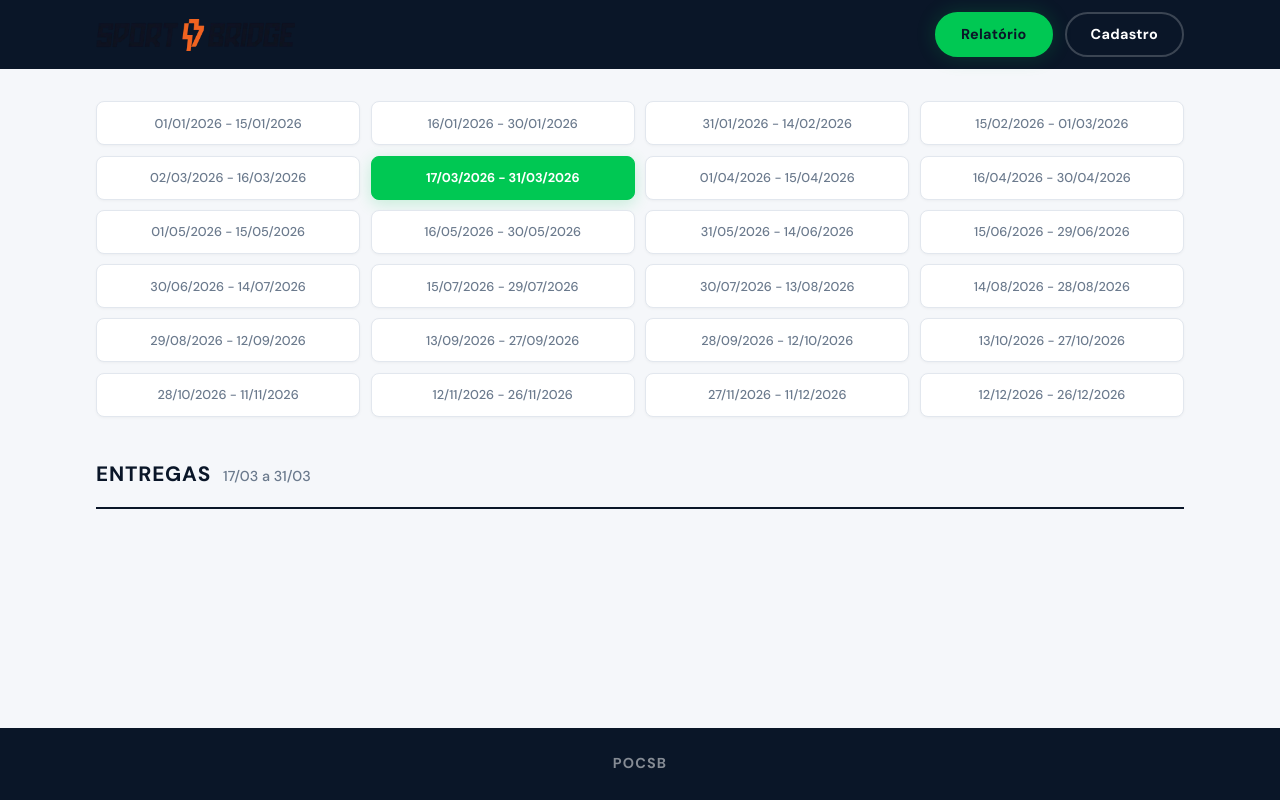
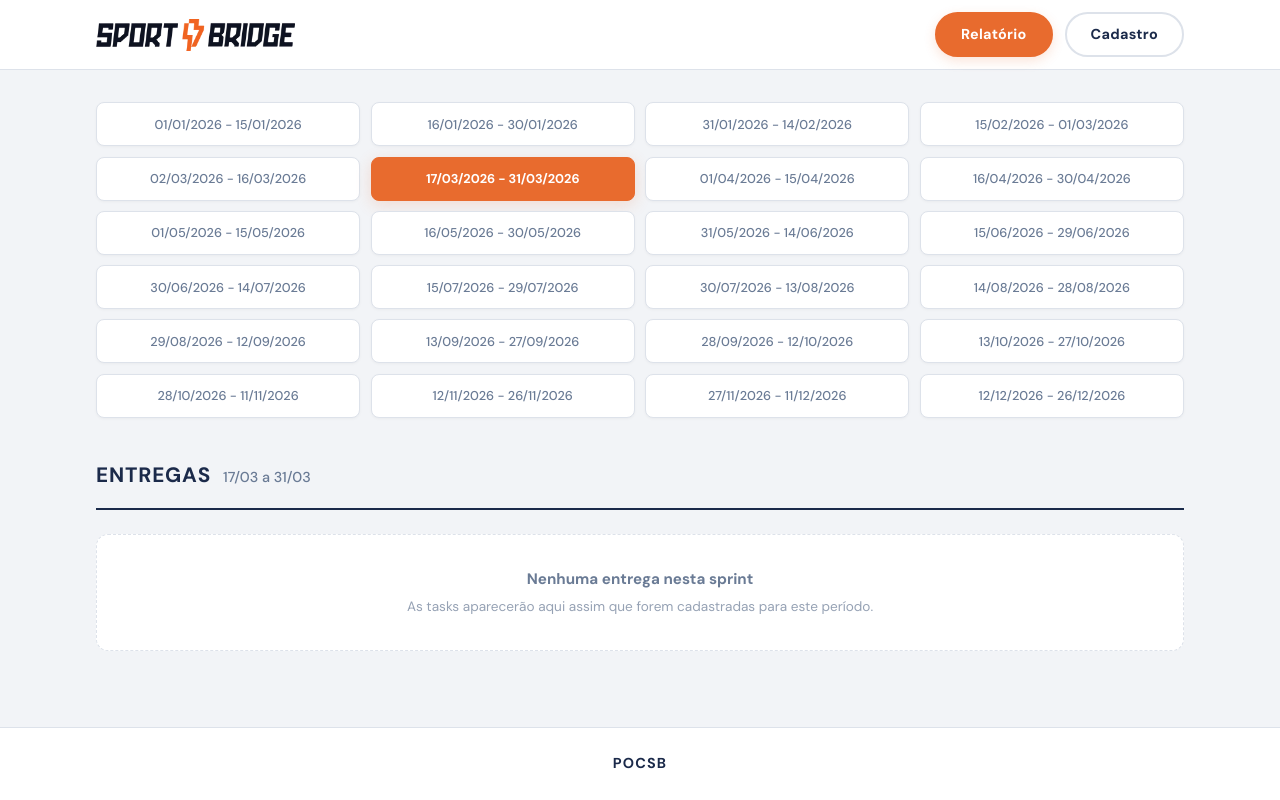
Before and after one commit to liviapatrezze/POC_SB, a Django app: page / in a window 1280 px wide. Run offline with Django 5.2, Linux system fonts and the light colour scheme; data comes from the database, SQL or seed files in the repository.

Commit message:
adicionado Docker compose e ajustado o layout

```diff
--- a/poc/admin.py
+++ b/poc/admin.py
@@ -1,8 +1,5 @@
 from django.contrib import admin
 
-# Register your models here.
-
-from django.contrib import admin
 from .models import Sprint, Squad, SquadMember, Task, TaskImage
 
 admin.site.register(Sprint)
--- a/poc/static/poc/style.css
+++ b/poc/static/poc/style.css
@@ -1,14 +1,14 @@
 :root {
-  --bg: #f5f7fa;
+  --bg: #f2f4f7;
   --surface: #ffffff;
-  --text: #1a2332;
-  --muted: #6b7a8d;
-  --accent: #00c853;
-  --accent-hover: #00b848;
-  --accent-glow: rgba(0, 200, 83, 0.2);
-  --dark: #0a1628;
-  --dark-alt: #0f1f3a;
-  --border: #e2e7ee;
+  --text: #1b2a4a;
+  --muted: #6a7b95;
+  --accent: #e86b2e;
+  --accent-hover: #d45d22;
+  --accent-glow: rgba(232, 107, 46, 0.18);
+  --navy: #1b2a4a;
+  --navy-light: #2a3d66;
+  --border: #dde2ea;
   --font-sans: "DM Sans", system-ui, sans-serif;
   --space: clamp(1rem, 4vw, 2rem);
   --radius: 12px;
@@ -39,7 +39,8 @@ body {
 }
 
 .site-header {
-  background: var(--dark);
+  background: var(--surface);
+  border-bottom: 1px solid var(--border);
   position: sticky;
   top: 0;
   z-index: 100;
@@ -88,16 +89,16 @@ body {
 
 .btn-active {
   background: var(--accent);
-  color: var(--dark);
+  color: #fff;
   border: 2px solid var(--accent);
-  box-shadow: 0 0 20px var(--accent-glow);
+  box-shadow: 0 4px 12px var(--accent-glow);
   pointer-events: none;
 }
 
 .btn-outline {
   background: transparent;
-  color: #fff;
-  border: 2px solid rgba(255, 255, 255, 0.2);
+  color: var(--text);
+  border: 2px solid var(--border);
 }
 
 .btn-outline:hover {
@@ -106,7 +107,8 @@ body {
 }
 
 .site-footer {
-  background: var(--dark);
+  background: var(--surface);
+  border-top: 1px solid var(--border);
   margin-top: auto;
 }
 
@@ -118,7 +120,7 @@ body {
   font-size: 0.9rem;
   font-weight: 700;
   letter-spacing: 0.08em;
-  color: rgba(255, 255, 255, 0.5);
+  color: var(--navy);
 }
 
 .site-main {
@@ -137,6 +139,7 @@ body {
 }
 
 .sprint-cell {
+  display: block;
   font-family: inherit;
   font-size: 0.8rem;
   font-weight: 500;
@@ -147,6 +150,7 @@ body {
   color: var(--muted);
   cursor: pointer;
   text-align: center;
+  text-decoration: none;
   transition: all 0.2s ease;
   box-shadow: 0 1px 3px rgba(0, 0, 0, 0.04);
 }
@@ -154,7 +158,7 @@ body {
 .sprint-cell:hover {
   border-color: var(--accent);
   color: var(--text);
-  background: #f0fdf4;
+  background: #fef5f0;
 }
 
 .sprint-cell--active {
@@ -178,7 +182,7 @@ body {
   align-items: baseline;
   gap: 0.75rem;
   padding-bottom: 1rem;
-  border-bottom: 2px solid var(--dark);
+  border-bottom: 2px solid var(--navy);
   margin-bottom: 1.5rem;
 }
 
@@ -188,7 +192,7 @@ body {
   font-weight: 700;
   text-transform: uppercase;
   letter-spacing: 0.04em;
-  color: var(--dark);
+  color: var(--navy);
 }
 
 .entregas-range {
@@ -236,7 +240,7 @@ body {
   margin: 0 0 0.75rem;
   font-size: 1.25rem;
   font-weight: 700;
-  color: var(--dark);
+  color: var(--navy);
 }
 
 .entrega-desc {
@@ -244,6 +248,38 @@ body {
   font-size: 0.92rem;
   line-height: 1.75;
   color: var(--muted);
+}
+
+.entrega-image {
+  width: 100%;
+  border-radius: var(--radius-sm);
+  margin-bottom: 0.75rem;
+}
+
+.entrega-image:last-child {
+  margin-bottom: 0;
+}
+
+.empty-state {
+  padding: 2rem;
+  background: var(--surface);
+  border: 1px dashed var(--border);
+  border-radius: var(--radius);
+  text-align: center;
+}
+
+.empty-state-title {
+  margin: 0 0 0.25rem;
+  font-size: 0.95rem;
+  font-weight: 600;
+  color: var(--muted);
+}
+
+.empty-state-desc {
+  margin: 0;
+  font-size: 0.85rem;
+  color: var(--muted);
+  opacity: 0.7;
 }
 
 .entrega-image-placeholder {
@@ -271,13 +307,13 @@ body {
   font-size: clamp(1.75rem, 4vw, 2.25rem);
   font-weight: 700;
   line-height: 1.2;
-  color: var(--dark);
+  color: var(--navy);
 }
 
 .content-card .lead {
   margin: 0 0 1.5rem;
   font-size: 1.05rem;
-  color: var(--accent-hover);
+  color: var(--accent);
   font-weight: 600;
 }
 
--- a/poc/templates/poc/home.html
+++ b/poc/templates/poc/home.html
@@ -6,8 +6,7 @@
 <section class="sprint-grid">
   {% for sprint in sprints %}
     <a href="?sprint_id={{ sprint.id }}"
-       class="sprint-cell{% if forloop.counter0 == selected_index %} sprint-cell--active{% endif %}"
-       style="text-decoration: none; display: inline-block;">
+       class="sprint-cell{% if forloop.counter0 == selected_index %} sprint-cell--active{% endif %}">
       {{ sprint.label }}
     </a>
   {% endfor %}
@@ -16,19 +15,30 @@
 <section class="entregas-section">
   <div class="entregas-header">
     <h2 class="entregas-title">Entregas</h2>
-    <span class="entregas-range">{{ selected_sprint.start_date|date:"d/m" }} a {{ selected_sprint.end_date|date:"d/m" }}</span>
+    {% if selected_sprint %}
+      <span class="entregas-range">{{ selected_sprint.start_date|date:"d/m" }} a {{ selected_sprint.end_date|date:"d/m" }}</span>
+    {% endif %}
   </div>
 
   {% for entrega in entregas %}
   <article class="entrega-card">
     <div class="entrega-meta">
       <span class="entrega-squad">{{ entrega.squad.name }}</span>
-      <span class="entrega-date">{{ entrega.completed_at }}</span>
+      <span class="entrega-date">{{ entrega.completed_at|date:"d/m/Y"|default:"Pendente" }}</span>
     </div>
     <h3 class="entrega-title">{{ entrega.title }}</h3>
     <p class="entrega-desc">{{ entrega.description }}</p>
-    <div class="entrega-image-placeholder"></div>
+    {% for img in entrega.taskimage_set.all %}
+      <img src="{{ img.url }}" alt="{{ img.caption }}" class="entrega-image">
+    {% empty %}
+      <div class="entrega-image-placeholder"></div>
+    {% endfor %}
   </article>
+  {% empty %}
+    <div class="empty-state">
+      <p class="empty-state-title">Nenhuma entrega nesta sprint</p>
+      <p class="empty-state-desc">As tasks aparecerão aqui assim que forem cadastradas para este período.</p>
+    </div>
   {% endfor %}
 </section>
 {% endblock %}
--- a/poc/views.py
+++ b/poc/views.py
@@ -1,111 +1,52 @@
-# from datetime import date, timedelta
-#
-# from django.shortcuts import render
-#
-#
-# def _build_sprints(year: int = 2026) -> list[dict]:
-#     sprints = []
-#     current = date(year, 1, 1)
-#     end_of_year = date(year, 12, 31)
-#     while current <= end_of_year:
-#         sprint_end = current + timedelta(days=14)
-#         if sprint_end > end_of_year:
-#             sprint_end = end_of_year
-#         sprints.append({
-#             "start": current,
-#             "end": sprint_end,
-#             "label": f"{current.strftime('%d/%m/%Y')} - {sprint_end.strftime('%d/%m/%Y')}",
-#         })
-#         current = sprint_end + timedelta(days=1)
-#     return sprints
-#
-#
-# def index(request):
-#     sprints = _build_sprints()
-#     selected_index = 2
-#     selected_sprint = sprints[selected_index]
-#
-#     entregas = [
-#         {
-#             "squad": "Squad - Plataforma",
-#             "date": "04/01/2026",
-#             "title": "Entrega do botão de comprar",
-#             "description": (
-#                 "Lorem ipsum dolor sit amet, consectetur adipisicing elit, "
-#                 "sed do eiusmod tempor incididunt ut labore et dolore magna "
-#                 "aliqua. Ut enim ad minim veniam, quis nostrud exercitation "
-#                 "ullamco laboris nisi ut aliquip ex ea commodo consequat. "
-#                 "Duis aute irure dolor in reprehenderit in voluptate velit "
-#                 "esse cillum dolore eu fugiat nulla pariatur. Excepteur sint "
-#                 "occaecat cupidatat non proident, sunt in culpa qui officia "
-#                 "deserunt mollit anim id est laborum."
-#             ),
-#         },
-#     ]
-#
-#     context = {
-#         "sprints": sprints,
-#         "selected_index": selected_index,
-#         "selected_sprint": selected_sprint,
-#         "entregas": entregas,
-#     }
-#     return render(request, "poc/home.html", context)
-#
-#
-# def cadastro(request):
-#     return render(request, "poc/cadastro.html")
-
-
-
-
-
 from django.shortcuts import render
 from django.utils import timezone
+
 from .models import Sprint, Task
 
 
-def get_current_sprint_info(sprints_queryset):
+def _get_current_sprint(sprints_qs):
     today = timezone.now().date()
-    current_sprint = sprints_queryset.filter(
+    current = sprints_qs.filter(
         start_date__lte=today,
-        end_date__gte=today
+        end_date__gte=today,
     ).first()
 
-    if current_sprint:
-        sprints_list = list(sprints_queryset)
-        idx = sprints_list.index(current_sprint)
-        return current_sprint, idx
+    if current:
+        sprints_list = list(sprints_qs)
+        return current, sprints_list.index(current)
 
-    # Fallback
-    return sprints_queryset.first(), 0
+    return sprints_qs.first(), 0
 
 
 def index(request):
-    # Monta listagem de botões e define qual deve estar ativo (de acordo com a data atual)
-    sprints_db = Sprint.objects.all().order_by('start_date')
-    selected_sprint_id = request.GET.get('sprint_id')
+    sprints = Sprint.objects.all().order_by("start_date")
 
+    selected_sprint_id = request.GET.get("sprint_id")
     if selected_sprint_id:
-        selected_sprint = sprints_db.filter(id=selected_sprint_id).first()
-        sprints_list = list(sprints_db)
-        selected_index = sprints_list.index(selected_sprint) if selected_sprint in sprints_list else 0
+        selected_sprint = sprints.filter(id=selected_sprint_id).first()
+        sprints_list = list(sprints)
+        selected_index = (
+            sprints_list.index(selected_sprint)
+            if selected_sprint in sprints_list
+            else 0
+        )
     else:
-        selected_sprint, selected_index = get_current_sprint_info(sprints_db)
+        selected_sprint, selected_index = _get_current_sprint(sprints)
 
-
-    # Selecionamos a sprint com base no índice
-    if sprints_db.exists() and 0 <= selected_index < len(sprints_db):
-        selected_sprint = sprints_db[selected_index]
-        entregas_reais = Task.objects.filter(sprint=selected_sprint).order_by('-created_at')
+    if sprints.exists() and 0 <= selected_index < len(sprints):
+        selected_sprint = sprints[selected_index]
+        entregas = Task.objects.filter(sprint=selected_sprint).select_related(
+            "squad"
+        ).prefetch_related("taskimage_set").order_by("-created_at")
     else:
         selected_sprint = None
-        entregas_reais = []
+        entregas = Task.objects.none()
 
     context = {
-        "sprints": sprints_db,
+        "sprints": sprints,
         "selected_index": selected_index,
         "selected_sprint": selected_sprint,
-        "entregas": entregas_reais,
+        "entregas": entregas,
     }
     return render(request, "poc/home.html", context)
 
```
Also changed, not shown: docker-compose.yml (added, +22 -0 lines), 1 other file.
